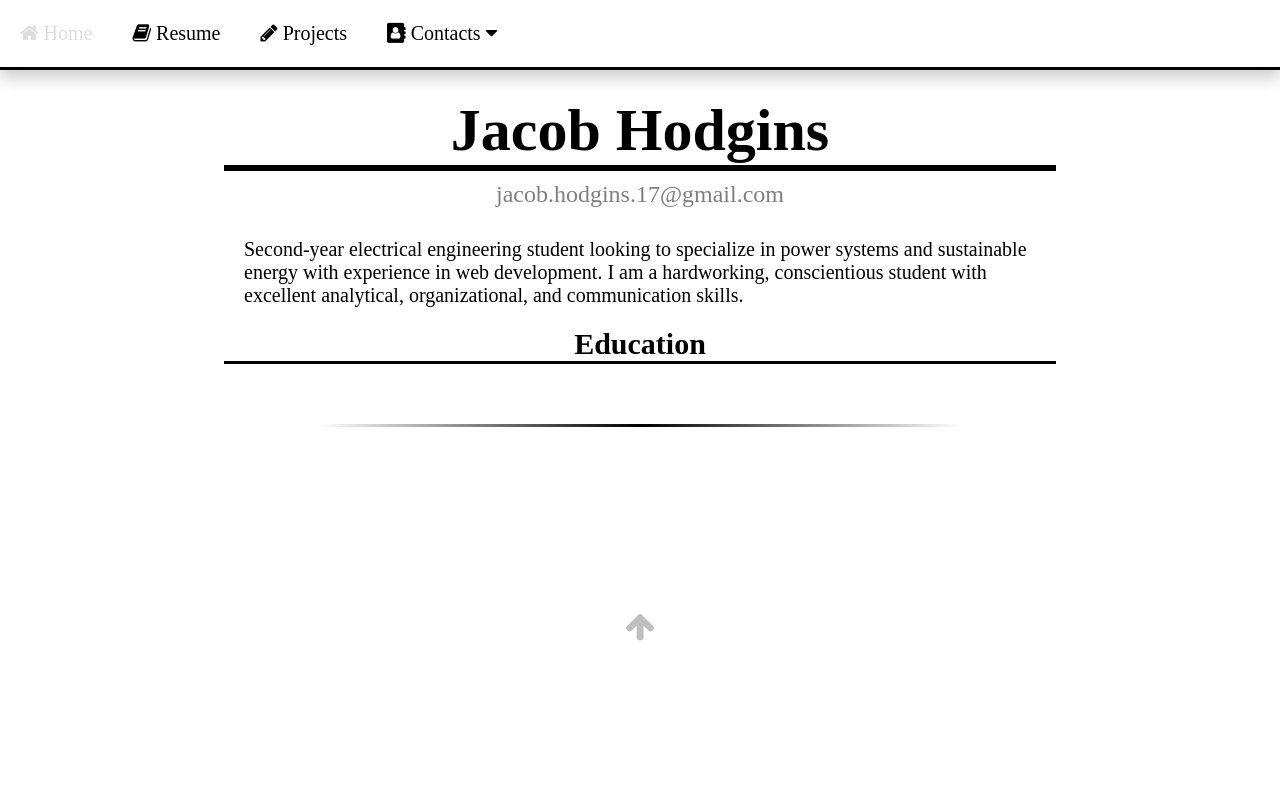
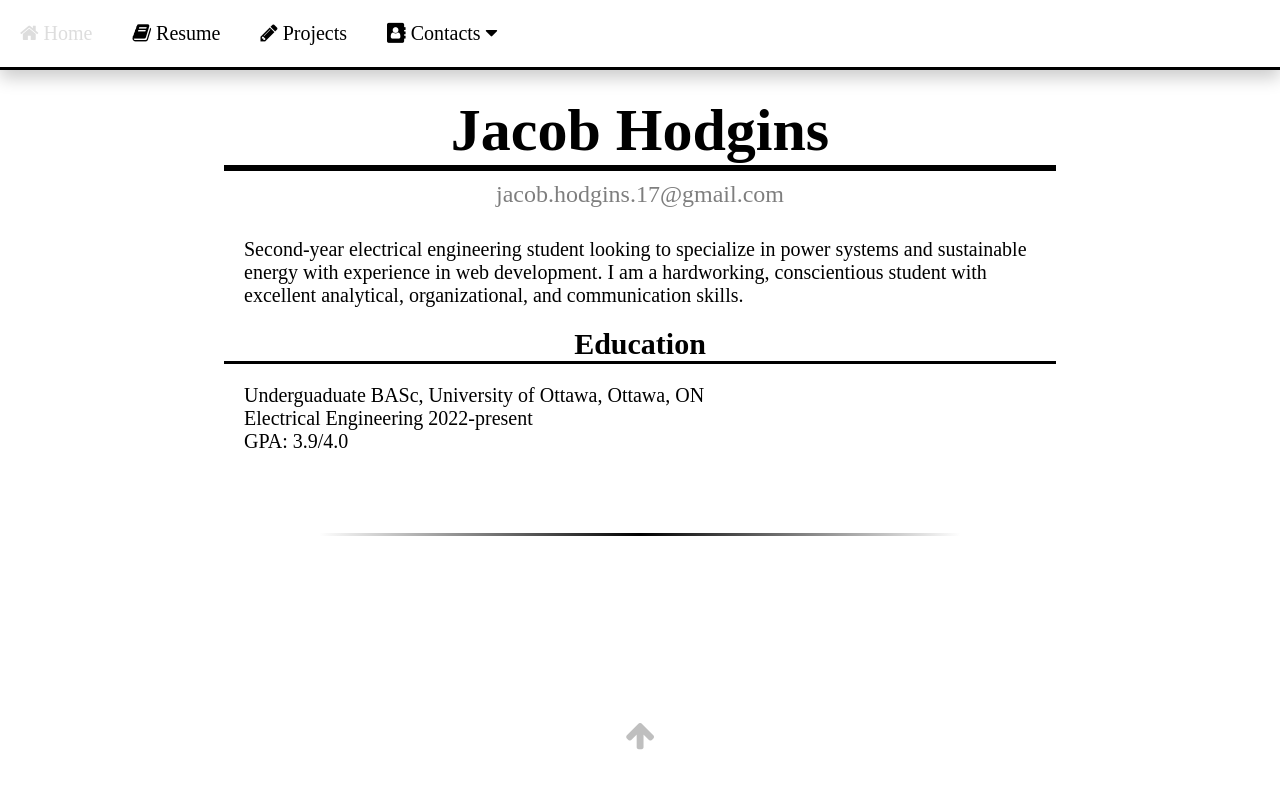
Before and after one commit to JacobHodgins/hodginsjacob, a Jekyll site: the page built from resume/index.html, in a window 1280 px wide. Shown: the top 789 px of the page. Built offline with Jekyll 4.4.1, drawn with Linux system fonts in a browser that asks for light colours.

Commit message:
Update index.html

```diff
--- a/resume/index.html
+++ b/resume/index.html
@@ -8,5 +8,8 @@ title: Resume
   <p>Second-year electrical engineering student looking to specialize in power systems and sustainable energy with experience in web development. I am a
       hardworking, conscientious student with excellent analytical, organizational, and communication skills.</p>
   <div class="resume-title"><b>Education</b></div>
-  <div class="resume-content"></div>
+  <p>Underguaduate BASc, University of Ottawa, Ottawa, ON
+     <br>Electrical Engineering 2022-present
+     <br>GPA: 3.9/4.0
+  </p>
 </div>
```
